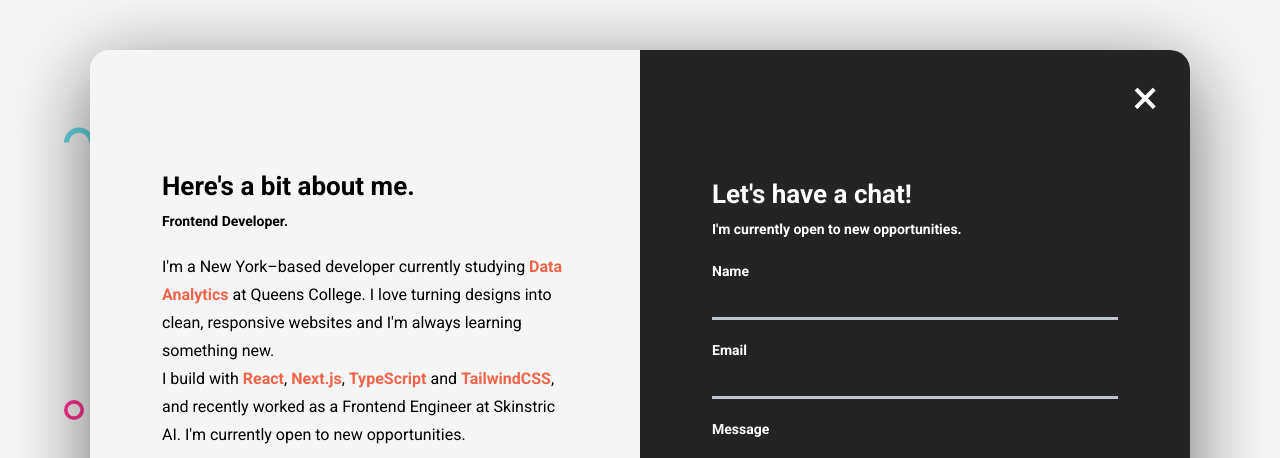
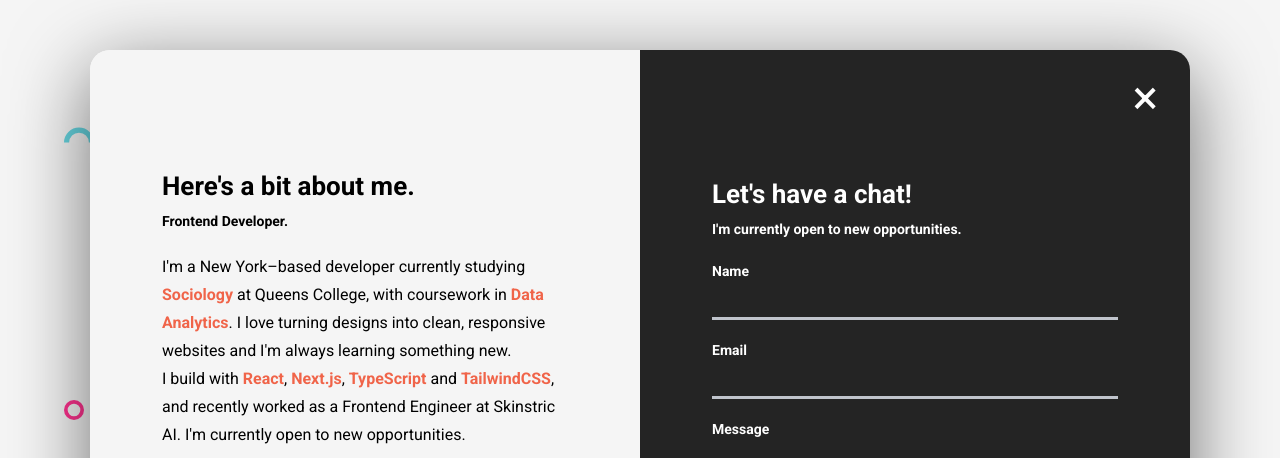
Before and after one commit to Purpuratus/portfolio, a plain HTML site: page index.html in a window 1280 px wide. Both pictures are taken after a click on the element "about me". Shown: the top 458 px of the page. Drawn offline with nearby package versions, Linux system fonts and the light colour scheme.

Commit message:
Update education to Sociology

```diff
--- a/index.html
+++ b/index.html
@@ -93,8 +93,8 @@
         <h4 class="modal__sub-title modal__sub-title--about">Frontend Developer.</h4>
         <!-- EDIT: write your own "about me" here -->
         <p class="modal__para">
-          I'm a New York&ndash;based developer currently studying <b class="orange">Data Analytics</b> at Queens
-          College. I love turning designs into clean, responsive websites and I'm always learning something new.
+          I'm a New York&ndash;based developer currently studying <b class="orange">Sociology</b> at Queens
+          College, with coursework in <b class="orange">Data Analytics</b>. I love turning designs into clean, responsive websites and I'm always learning something new.
           <br>
           I build with <b class="orange">React</b>, <b class="orange">Next.js</b>, <b class="orange">TypeScript</b> and <b class="orange">TailwindCSS</b>, and recently worked as a Frontend Engineer at Skinstric AI. I'm currently open to new opportunities.
         </p>
```
Also changed, not shown: 1 other file.
